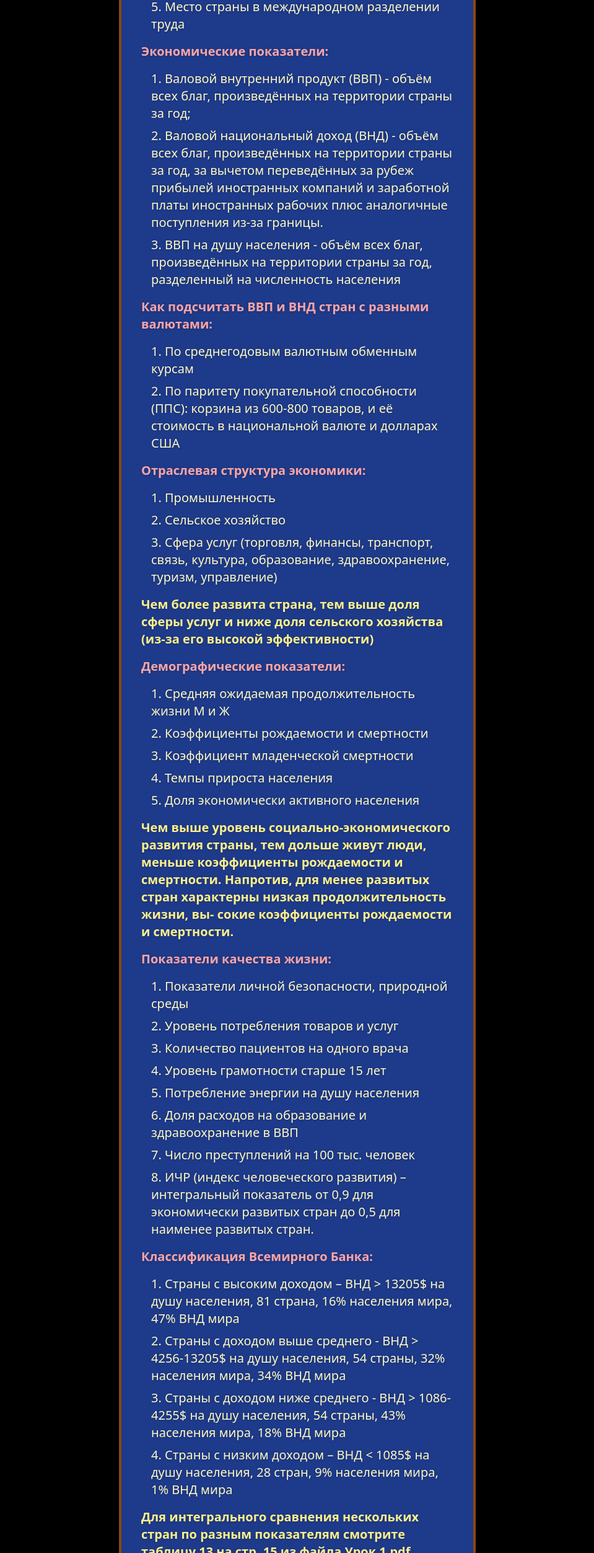
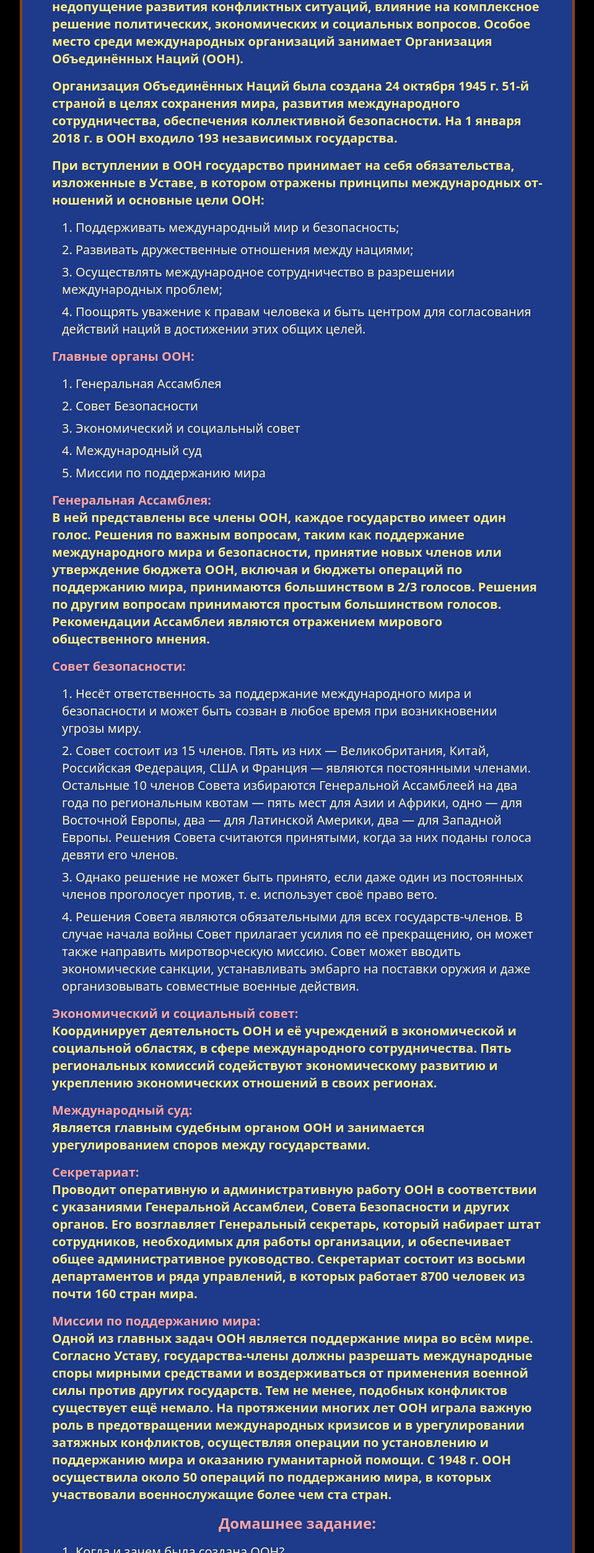
Before and after one commit to Yuriy2437/grade_9, a plain HTML site: page index.html in a window 1280 px wide. Shown: the part 295-2800 px from the top of the page at 62% size, without its empty margins (160-1119 px from the left). Drawn offline with nearby package versions, Linux system fonts and the light colour scheme.

Commit message:
Урок 2

```diff
--- a/index.html
+++ b/index.html
@@ -2,154 +2,78 @@
 <html lang="ru">
   <head>
     <meta charset="UTF-8" />
-    <title>Урок 1. Типология стран</title>
+    <title>Урок 2. Межгосударственные политические организации</title>
     <meta name="viewport" content="width=device-width, initial-scale=1.0" />
     <script src="https://cdn.tailwindcss.com"></script>
   </head>
-  <body class="min-h-screen flex items-center justify-center bg-black">
-    <div
-      class="w-full max-w-xs sm:max-w-md md:max-w-lg lg:max-w-xl bg-blue-900 border-4 border-[#8B4513] rounded-2xl px-3 py-5 sm:px-8 sm:py-10 shadow-lg mx-2"
-    >
-      <h1
-        class="text-xl sm:text-2xl md:text-3xl font-extrabold mb-6 text-red-400 text-center drop-shadow"
-      >
-        Урок 1. Типология стран
+  <body class="min-h-screen bg-black">
+    <div class="max-w-4xl w-full mx-auto my-12 bg-blue-900 border-4 border-[#8B4513] rounded-2xl px-6 sm:px-12 py-8 shadow-lg">
+      <h1 class="text-xl sm:text-2xl md:text-3xl font-extrabold mb-6 text-red-400 text-center drop-shadow">
+        Урок 2. Межгосударственные политические организации
       </h1>
       <div class="space-y-4 text-yellow-200 text-base sm:text-lg md:text-xl font-bold drop-shadow break-words">
         <p>
-          Классификация стран по одному показателю:
+          <span class="text-red-300">Международные организации</span> - создаются для решения конкретных политических проблем в соответствии с положениями международного права и на основе договора между участниками. Важнейшими задачами являются обеспечение коллективной безопасности стран‑членов, недопущение развития конфликтных ситуаций, влияние на комплексное решение политических, экономических и социальных вопросов. Особое место среди международных организаций занимает Организация Объединённых Наций (ООН).
+        </p>
+        <p>
+          Организация Объединённых Наций была создана 24 октября 1945 г. 51‑й страной в целях сохранения мира, развития международного сотрудничества, обеспечения коллективной безопасности. На 1 января 2018 г. в ООН входило 193 независимых государства.
+        </p>
+        <p>
+          При вступлении в ООН государство принимает на себя обязательства, изложенные в Уставе, в котором отражены принципы международных от‑ ношений и основные цели ООН:
         </p>
         <ol class="list-decimal list-inside text-yellow-100 font-normal space-y-2 ml-4">
-          <li>Размер территории</li>
-          <li>Численность населения</li>
-          <li>Структура и объёмы ВВП и ВНД</li>
-          <li>Уровень и качество жизни</li>
-          <li>Место страны в международном разделении труда</li>
+          <li>Поддерживать международный мир и безопасность;</li>
+          <li>Развивать дружественные отношения между нациями;</li>
+          <li>Осуществлять международное сотрудничество в разрешении международных проблем;</li>
+          <li>Поощрять уважение к правам человека и быть центром для согласования действий наций в достижении этих общих целей.</li>
+        </ol>
+        <p><span class="text-red-300">Главные органы ООН:</span></p>
+        <ol class="list-decimal list-inside text-yellow-100 font-normal space-y-2 ml-4">
+          <li>Генеральная Ассамблея</li>
+          <li>Совет Безопасности</li>
+          <li>Экономический и социальный совет</li>
+          <li>Международный суд</li>
+          <li>Миссии по поддержанию мира</li>
         </ol>
         <p>
-          <span class="text-red-300">Экономические показатели:</span>
+          <span class="text-red-300">Генеральная Ассамблея:</span><br>
+          В ней представлены все члены ООН, каждое государство имеет один голос. Решения по важным вопросам, таким как поддержание международного мира и безопасности, принятие новых членов или утверждение бюджета ООН, включая и бюджеты операций по поддержанию мира, принимаются большинством в 2/3 голосов. Решения по другим вопросам принимаются простым большинством голосов. Рекомендации Ассамблеи являются отражением мирового общественного мнения.
+        </p>
+        <p>
+          <span class="text-red-300">Совет безопасности:</span>
         </p>
         <ol class="list-decimal list-inside text-yellow-100 font-normal space-y-2 ml-4">
-          <li>Валовой внутренний продукт (ВВП) - объём всех благ, произведённых на территории страны за год;</li>
-          <li>Валовой национальный доход (ВНД) - объём всех благ, произведённых на территории страны за год, за вычетом переведённых за рубеж прибылей иностранных компаний и заработной платы иностранных рабочих плюс аналогичные поступления из-за границы.</li>
-          <li>ВВП на душу населения - объём всех благ, произведённых на территории страны за год, разделенный на численность населения</li>
+          <li>Несёт ответственность за поддержание международного мира и безопасности и может быть созван в любое время при возникновении угрозы миру.</li>
+          <li>Совет состоит из 15 членов. Пять из них — Великобритания, Китай, Российская Федерация, США и Франция — являются постоянными членами. Остальные 10 членов Совета избираются Генеральной Ассамблеей на два года по региональным квотам — пять мест для Азии и Африки, одно — для Восточной Европы, два — для Латинской Америки, два — для Западной Европы. Решения Совета считаются принятыми, когда за них поданы голоса девяти его членов.</li>
+          <li>Однако решение не может быть принято, если даже один из постоянных членов проголосует против, т. е. использует своё право вето.</li>
+          <li>Решения Совета являются обязательными для всех государств‑членов. В случае начала войны Совет прилагает усилия по её прекращению, он может также направить миротворческую миссию. Совет может вводить экономические санкции, устанавливать эмбарго на поставки оружия и даже организовывать совместные военные действия.</li>
         </ol>
         <p>
-          <span class="text-red-300">Как подсчитать ВВП и ВНД стран с разными валютами:</span>
-        </p>
-        <ol class="list-decimal list-inside text-yellow-100 font-normal space-y-2 ml-4">
-          <li>По среднегодовым валютным обменным курсам</li>
-          <li>По паритету покупательной способности (ППС): корзина из 600-800 товаров, и её стоимость в национальной валюте и долларах США</li>
-        </ol>
-        <p>
-          <span class="text-red-300">Отраслевая структура экономики:</span>
-        </p>
-        <ol class="list-decimal list-inside text-yellow-100 font-normal space-y-2 ml-4">
-          <li>Промышленность</li>
-          <li>Сельское хозяйство</li>
-          <li>Сфера услуг (торговля, финансы, транспорт, связь, культура, образование, здравоохранение, туризм, управление)</li>
-        </ol>
-        <p>
-          Чем более развита страна, тем выше доля сферы услуг и ниже доля сельского хозяйства (из-за его высокой эффективности)
+          <span class="text-red-300">Экономический и социальный совет:</span><br>
+          Координирует деятельность ООН и её учреждений в экономической и социальной областях, в сфере международного сотрудничества. Пять региональных комиссий содействуют экономическому развитию и укреплению экономических отношений в своих регионах.
         </p>
         <p>
-          <span class="text-red-300">Демографические показатели:</span>
-        </p>
-        <ol class="list-decimal list-inside text-yellow-100 font-normal space-y-2 ml-4">
-          <li>Средняя ожидаемая продолжительность жизни М и Ж</li>
-          <li>Коэффициенты рождаемости и смертности</li>
-          <li>Коэффициент младенческой смертности</li>
-          <li>Темпы прироста населения</li>
-          <li>Доля экономически активного населения</li>
-        </ol>
-        <p>
-          Чем выше уровень социально‑экономического развития страны, тем дольше живут люди, меньше коэффициенты рождаемости и смертности. Напротив, для менее развитых стран характерны низкая продолжительность жизни, вы‑ сокие коэффициенты рождаемости и смертности.
+          <span class="text-red-300">Международный суд:</span><br>
+          Является главным судебным органом ООН и занимается урегулированием споров между государствами.
         </p>
         <p>
-          <span class="text-red-300">Показатели качества жизни:</span>
-        </p>
-        <ol class="list-decimal list-inside text-yellow-100 font-normal space-y-2 ml-4">
-          <li>Показатели личной безопасности, природной среды</li>
-          <li>Уровень потребления товаров и услуг</li>
-          <li>Количество пациентов на одного врача</li>
-          <li>Уровень грамотности старше 15 лет</li>
-          <li>Потребление энергии на душу населения</li>
-          <li>Доля расходов на образование и здравоохранение в ВВП</li>
-          <li>Число преступлений на 100 тыс. человек</li>
-          <li>ИЧР (индекс человеческого развития) – интегральный показатель от 0,9 для экономически развитых стран до 0,5 для наименее развитых стран.</li>
-        </ol>
-        <p>
-          <span class="text-red-300">Классификация Всемирного Банка:</span>
-        </p>
-        <ol class="list-decimal list-inside text-yellow-100 font-normal space-y-2 ml-4">
-          <li>Страны с высоким доходом – ВНД > 13205$ на душу населения, 81 страна, 16% населения мира, 47% ВНД мира</li>
-          <li>Страны с доходом выше среднего - ВНД > 4256-13205$ на душу населения, 54 страны, 32% населения мира, 34% ВНД мира</li>
-          <li>Страны с доходом ниже среднего - ВНД > 1086-4255$ на душу населения, 54 страны, 43% населения мира, 18% ВНД мира</li>
-          <li>Страны с низким доходом – ВНД < 1085$ на душу населения, 28 стран, 9% населения мира, 1% ВНД мира</li>
-        </ol>
-        <p>
-          Для интегрального сравнения нескольких стран по разным показателям смотрите таблицу 13 на стр. 15 из файла Урок 1.pdf.
+          <span class="text-red-300">Секретариат:</span><br>
+          Проводит оперативную и административную работу ООН в соответствии с указаниями Генеральной Ассамблеи, Совета Безопасности и других органов. Его возглавляет Генеральный секретарь, который набирает штат сотрудников, необходимых для работы организации, и обеспечивает общее административное руководство. Секретариат состоит из восьми департаментов и ряда управлений, в которых работает 8700 человек из почти 160 стран мира.
         </p>
         <p>
-          <span class="text-red-300">Экономически развитые и развивающиеся страны:</span>
+          <span class="text-red-300">Миссии по поддержанию мира:</span><br>
+          Одной из главных задач ООН является поддержание мира во всём мире. Согласно Уставу, государства‑члены должны разрешать международные споры мирными средствами и воздерживаться от применения военной силы против других государств. Тем не менее, подобных конфликтов существует ещё немало. На протяжении многих лет ООН играла важную роль в предотвращении международных кризисов и в урегулировании затяжных конфликтов, осуществляя операции по установлению и поддержанию мира и оказанию гуманитарной помощи. C 1948 г. ООН осуществила около 50 операций по поддержанию мира, в которых участвовали военнослужащие более чем ста стран.
         </p>
-        <ol class="list-decimal list-inside text-yellow-100 font-normal space-y-2 ml-4">
-          <li>США – 16% мирового ВВП, 11% мирового экспорта, 4% населения мира</li>
-          <li>Зона евро - 15% мирового ВВП, 27% мирового экспорта, 4% населения мира</li>
-          <li>Япония - 4% мирового ВВП, 4% мирового экспорта, 1,5% населения мира</li>
-          <li>Россия - 3% мирового ВВП, 1,6% мирового экспорта, 1,8% населения мира</li>
-          <li>Китай - 19% мирового ВВП, 11% мирового экспорта, 18% населения мира</li>
-          <li>Индия - 7% мирового ВВП, 2,2% мирового экспорта, 17% населения мира</li>
-        </ol>
-        <p>
-          <span class="text-red-300">Страны-нефтеэкспортеры:</span>
-        </p>
-        <ol class="list-decimal list-inside text-yellow-100 font-normal space-y-2 ml-4">
-          <li>Саудовская Аравия</li>
-          <li>Катар</li>
-          <li>Кувейт</li>
-          <li>ОАЭ</li>
-          <li>Оман</li>
-          <li>Бахрейн</li>
-        </ol>
-        <p>
-          <span class="text-red-300">Крупные низкодоходные страны:</span>
-        </p>
-        <ol class="list-decimal list-inside text-yellow-100 font-normal space-y-2 ml-4">
-          <li>Индонезия (284 млн.)</li>
-          <li>Пакистан (251 млн.)</li>
-          <li>Бангладеш (173 млн.)</li>
-          <li>Нигерия (233 млн.)</li>
-          <li>Вьетнам (101 млн.)</li>
-        </ol>
-        <p>
-          <span class="text-red-300">Новые индустриальные страны:</span>
-        </p>
-        <ol class="list-decimal list-inside text-yellow-100 font-normal space-y-2 ml-4">
-          <li>Южная Корея (1 волна)</li>
-          <li>Сингапур (1 волна)</li>
-          <li>Гонконг (1 волна)</li>
-          <li>Тайвань (1 волна)</li>
-          <li>Малайзия (2 волна)</li>
-          <li>Таиланд (2 волна)</li>
-          <li>Индонезия (2 волна)</li>
-          <li>Филиппины (2 волна)</li>
-        </ol>
         <h2 class="mt-6 text-red-300 text-lg sm:text-xl md:text-2xl font-extrabold text-center">Домашнее задание:</h2>
-        <ol class="list-decimal list-inside text-yellow-100 font-normal space-y-2 mt-2">
-          <li>Какие показатели используются при характеристике уровня социально‑экономического развития стран?</li>
-          <li>Какие показатели характеризуют качество жизни?</li>
-          <li>Как рассчитывается индекс развития человеческого потенциала и для чего он используется?</li>
-          <li>Как рассчитывается показатель ВВП?</li>
-          <li>Где в мире расположены более развитые страны? Почему?</li>
-          <li>В каких регионах расположены менее развитые страны? Почему?</li>
-          <li>Чем различаются более развитые страны и менее развитые страны; страны развитые, развивающиеся и с переходной экономикой?</li>
-          <li>Какую роль в мировой экономике играют развитые и развивающиеся страны и страны с переходной экономикой?</li>
+        <ol class="list-decimal list-inside text-yellow-100 font-normal space-y-2 mt-2 ml-4">
+          <li>Когда и зачем была создана ООН?</li>
+          <li>Назовите уставные цели ООН</li>
+          <li>Назовите главные органы ООН и функции каждого из них</li>
         </ol>
         <div class="pt-4 text-yellow-300 font-normal space-y-1">
-          <div>Валовой внутренний продукт (ВВП) = Gross domestic product (GDP)</div>
-          <div>Валовой национальный доход (ВНД) = Gross national income (GNI)</div>
-          <div>Индекс человеческого развития (ИЧР) = Human Development Index (HDI)</div>
+          <div>Организация Объединенных Наций = United Nations</div>
+          <div>Совет безопасности = Security Council</div>
+          <div>Генеральная Ассамблея = General Assembly</div>
         </div>
       </div>
     </div>
```
